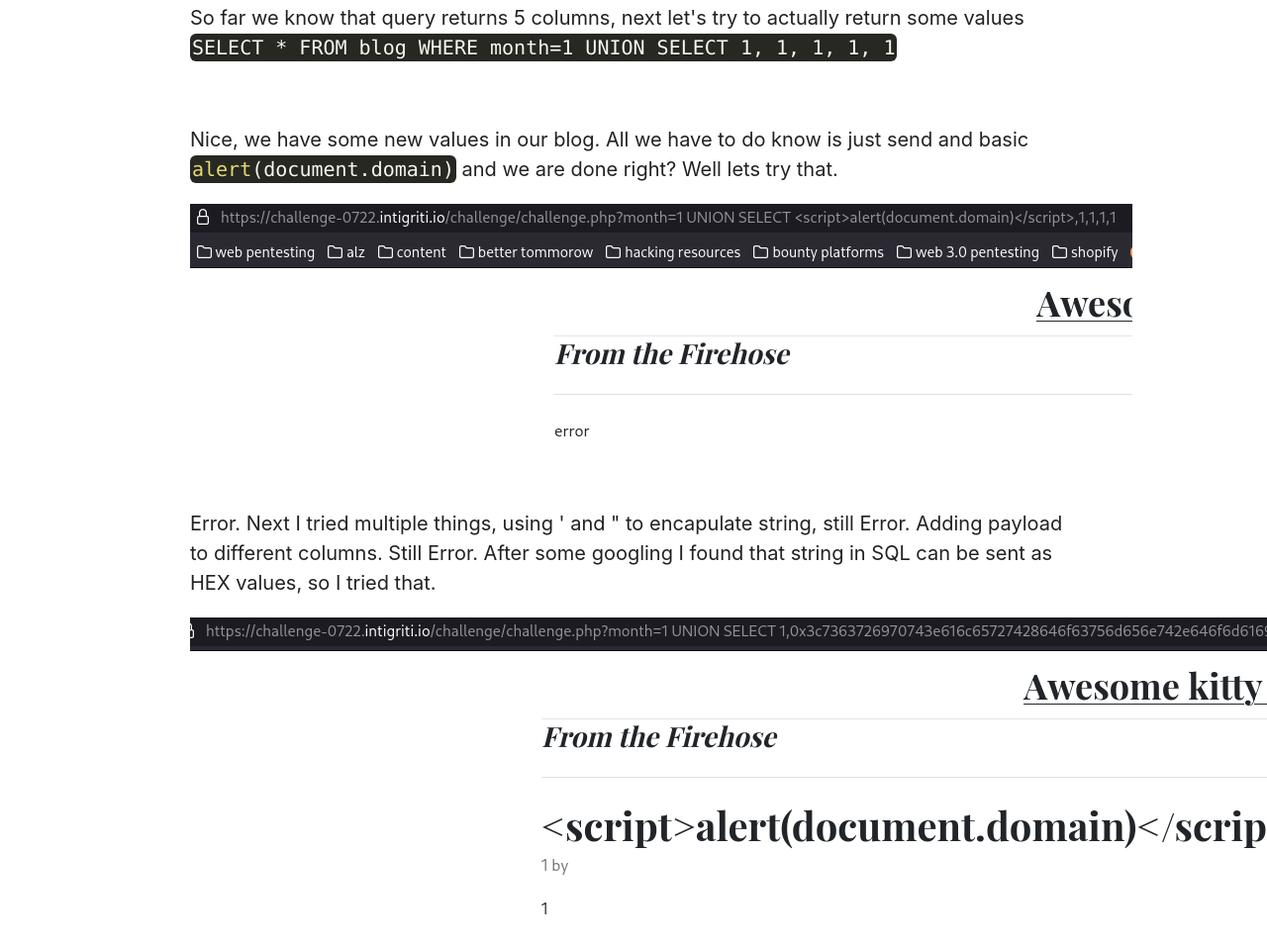
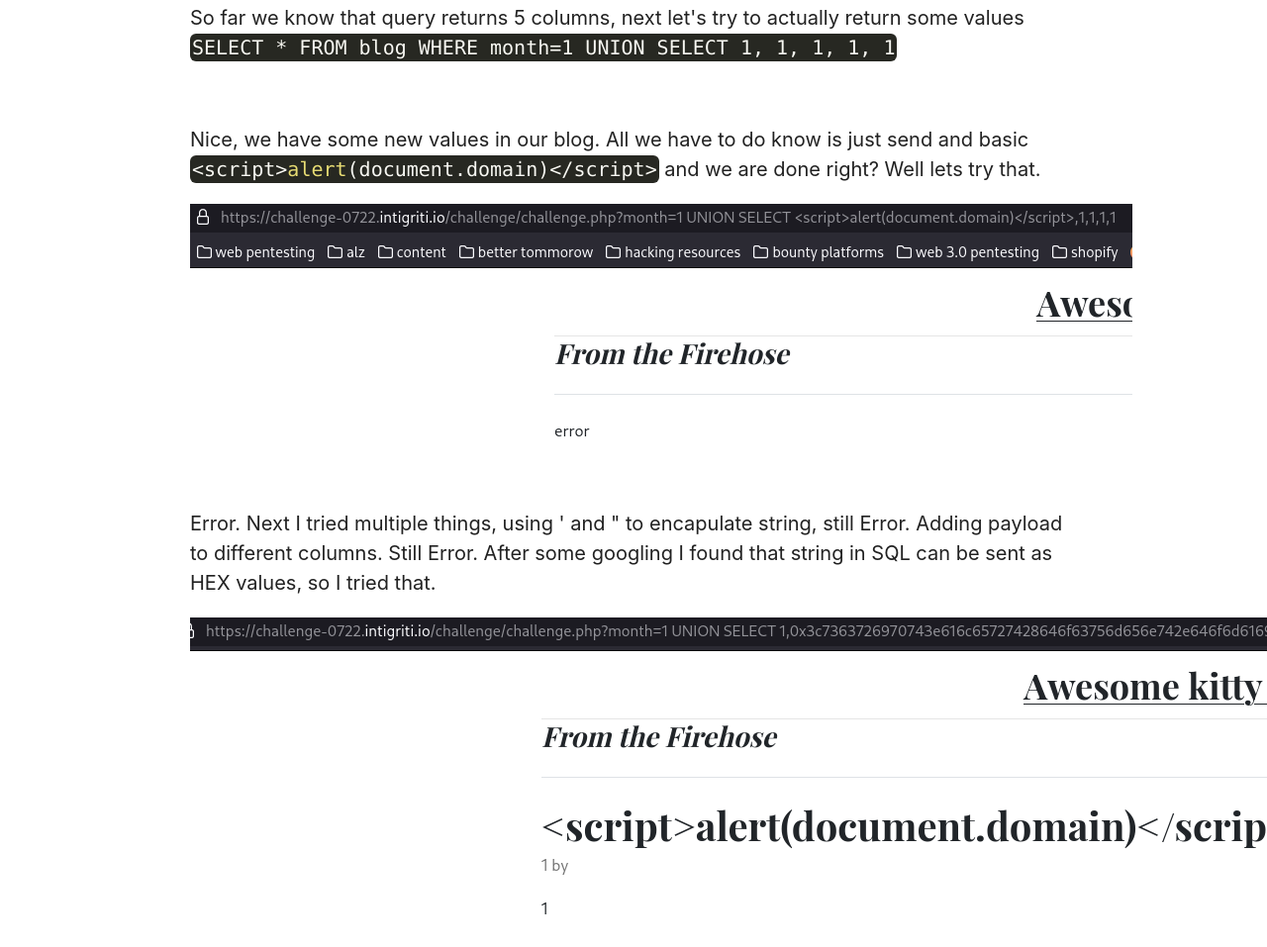
Before and after one commit to kukainis/kukainis.github.io, a plain HTML site: page Intigriti_July_XSS_Challange.html in a window 1280 px wide. Shown: the part 3582-4539 px from the top of the page at 99% size. Drawn offline with nearby package versions, Linux system fonts and the light colour scheme.

Commit message:
Update Intigriti_July_XSS_Challange.html

```diff
--- a/Intigriti_July_XSS_Challange.html
+++ b/Intigriti_July_XSS_Challange.html
@@ -78,7 +78,7 @@
     </br>
 
 	<p style="font-size: 20px;">
-    Nice, we have some new values in our blog. All we have to do know is just send and basic <code class="lang-js"><script>alert(document.domain)</script></code> and we are done right? Well lets try that.
+    Nice, we have some new values in our blog. All we have to do know is just send and basic <code class="lang-js">&lt;script&gt;alert(document.domain)&lt;/script&gt;</code> and we are done right? Well lets try that.
     </p>
 	<div class="center"><img src="images/pages/2/5.png"></div>
 	<p style="font-size: 20px;">
```
